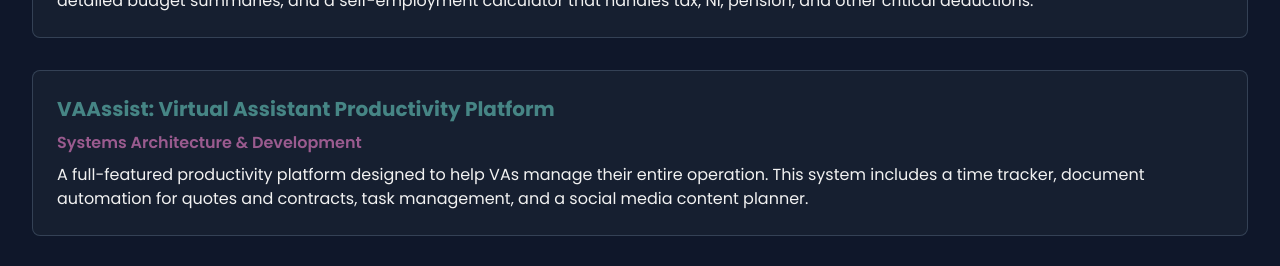
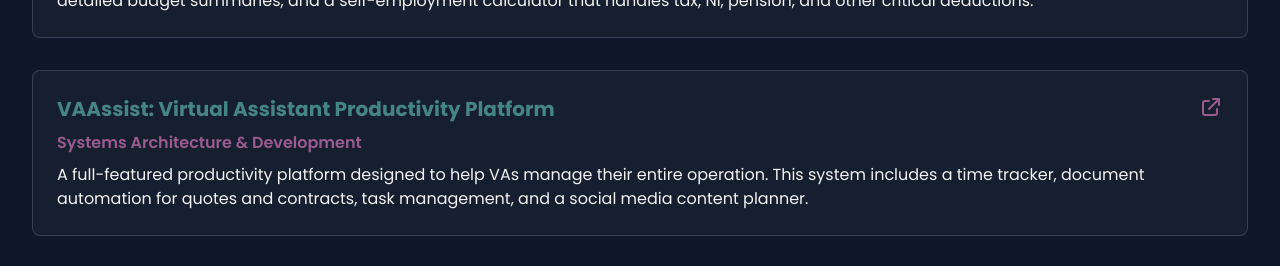
Before and after one commit to nicola-empower/my-portfolio, a Next.js app: page /projects in a window 1280 px wide. Shown: the part 1906-2172 px from the top of the page. Built offline with nearby package versions, Linux system fonts and the light colour scheme.

Commit message:
vassist demo page added

```diff
--- a/src/app/projects/page.tsx
+++ b/src/app/projects/page.tsx
@@ -53,7 +53,8 @@ const projectsData = [
     {
         title: "VAAssist: Virtual Assistant Productivity Platform",
         role: "Systems Architecture & Development",
-        description: "A full-featured productivity platform designed to help VAs manage their entire operation. This system includes a time tracker, document automation for quotes and contracts, task management, and a social media content planner."
+        description: "A full-featured productivity platform designed to help VAs manage their entire operation. This system includes a time tracker, document automation for quotes and contracts, task management, and a social media content planner.",
+        link: "https://nicola-empower.github.io/va-assist-demo/"
     },
        {
         title: "Project DANA (Digital Archive & Narrative Assistant)",
```
